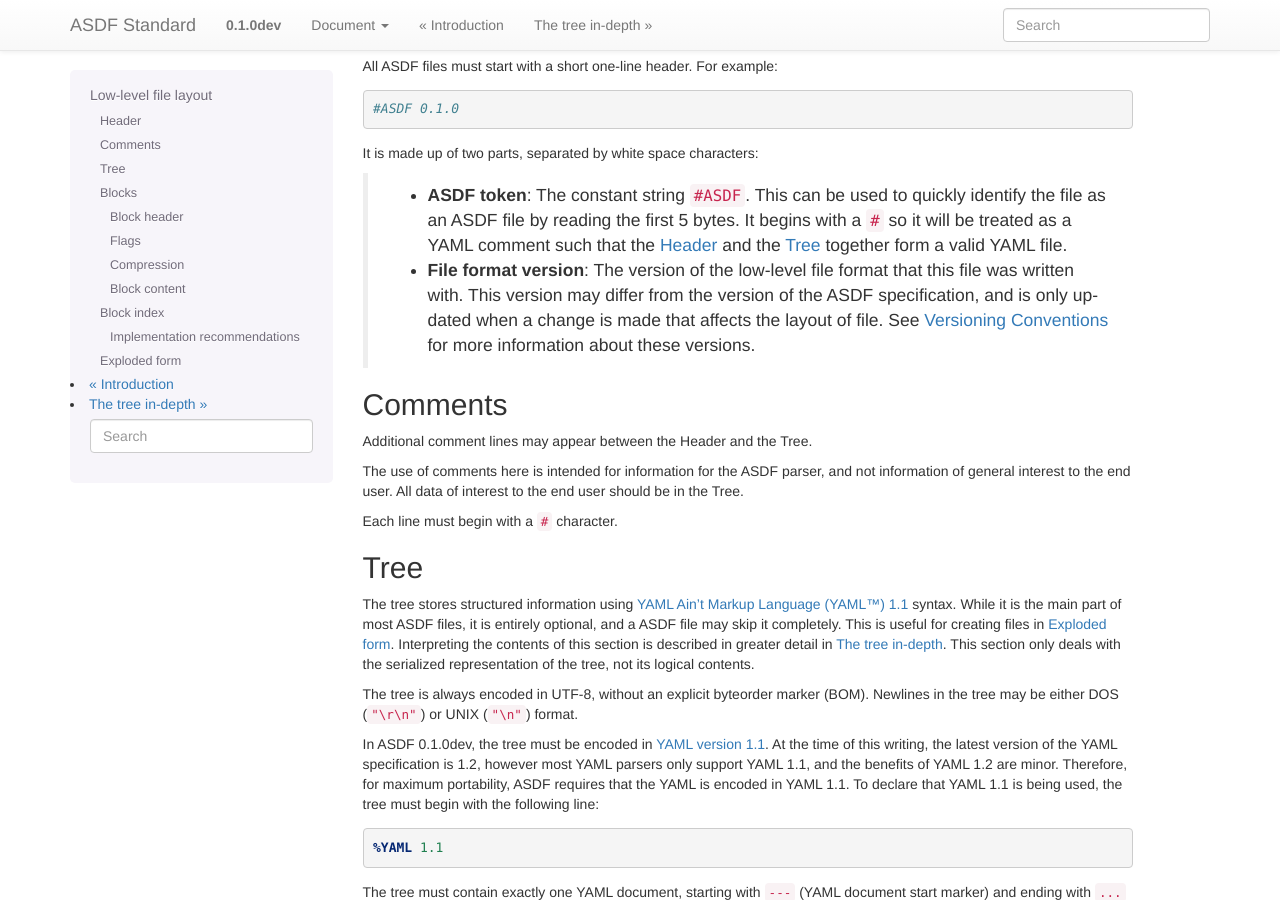
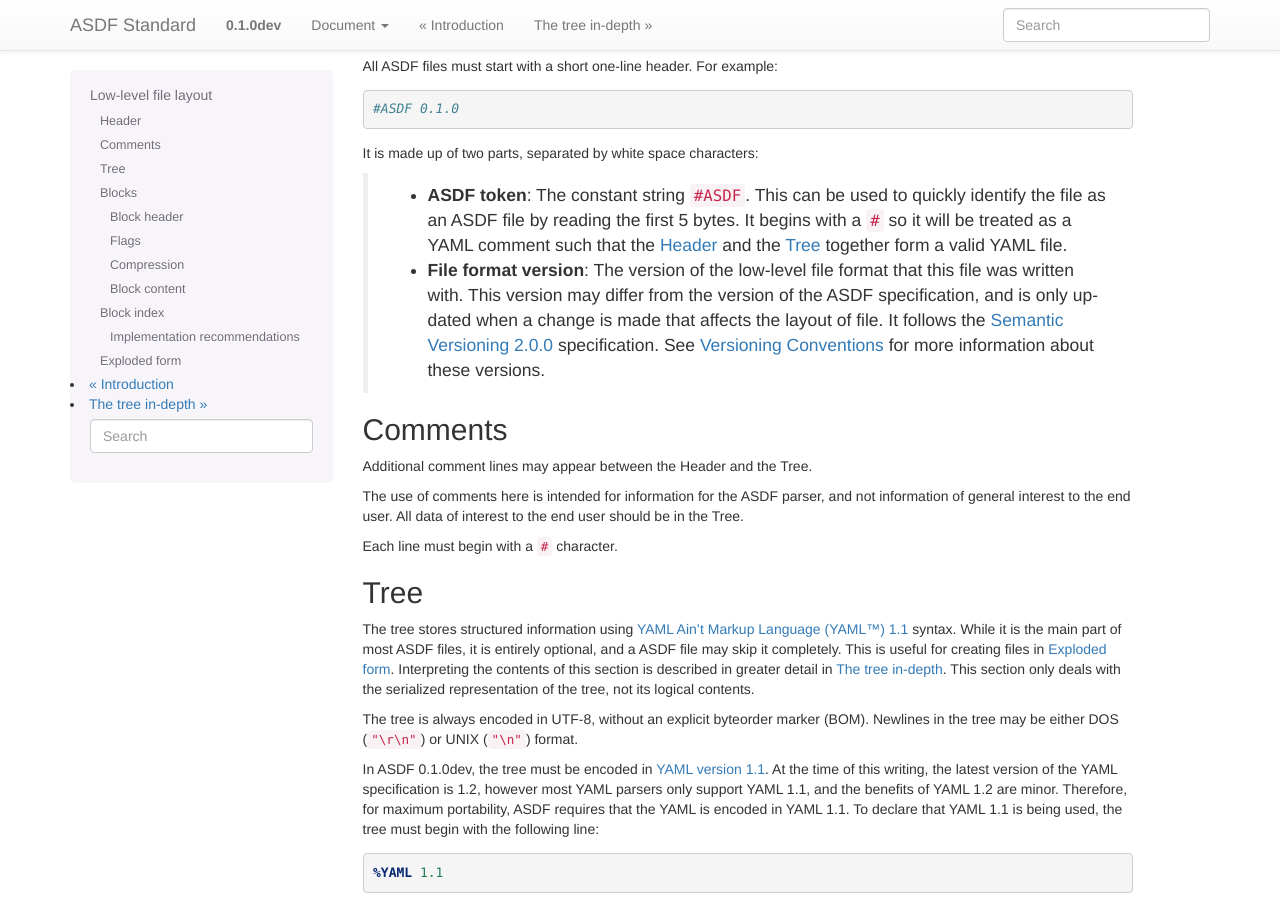
Before and after one commit to asdf-format/asdf-standard, a Sphinx documentation site: the page built from source/file_layout.rst, in a window 1280 px wide and 900 px high, scrolled down 497 px. Built offline with Sphinx 7.4.7, drawn with Linux system fonts in a browser that asks for light colours; pages that are not in the unit, such as notebooks, are missing from menus.

Commit message:
Make file format version clearer

```diff
--- a/source/file_layout.rst
+++ b/source/file_layout.rst
@@ -55,9 +55,10 @@
   - **File format version**: The version of the low-level file format
     that this file was written with.  This version may differ from the
     version of the ASDF specification, and is only updated when a
-    change is made that affects the layout of file.  See
-    :ref:`versioning-conventions` for more information about these
-    versions.
+    change is made that affects the layout of file.  It follows the
+    `Semantic Versioning 2.0.0 <http://semver.org/spec/v2.0.0.html>`__
+    specification. See :ref:`versioning-conventions` for more
+    information about these versions.
 
 .. _comments:
 
```
